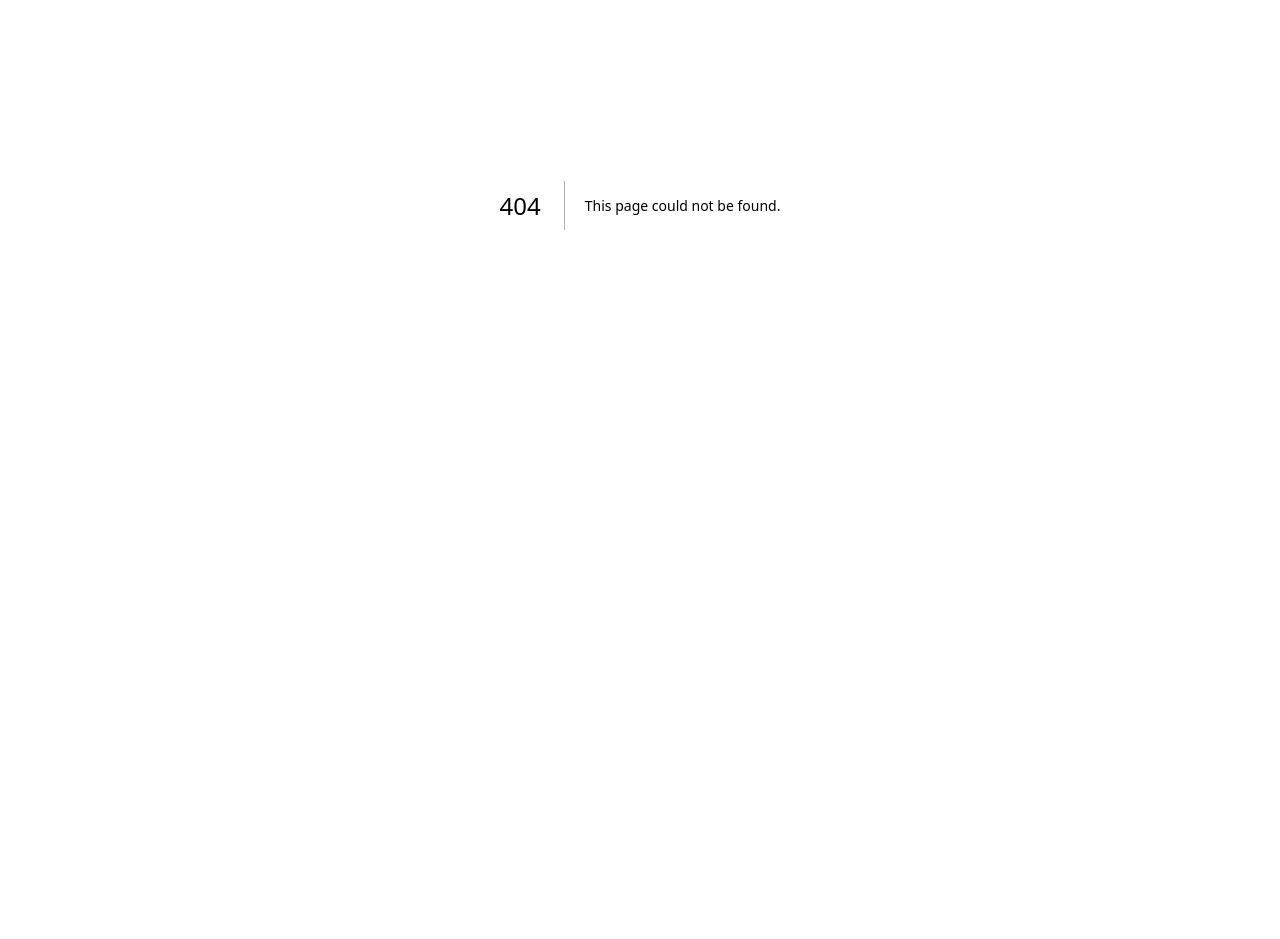
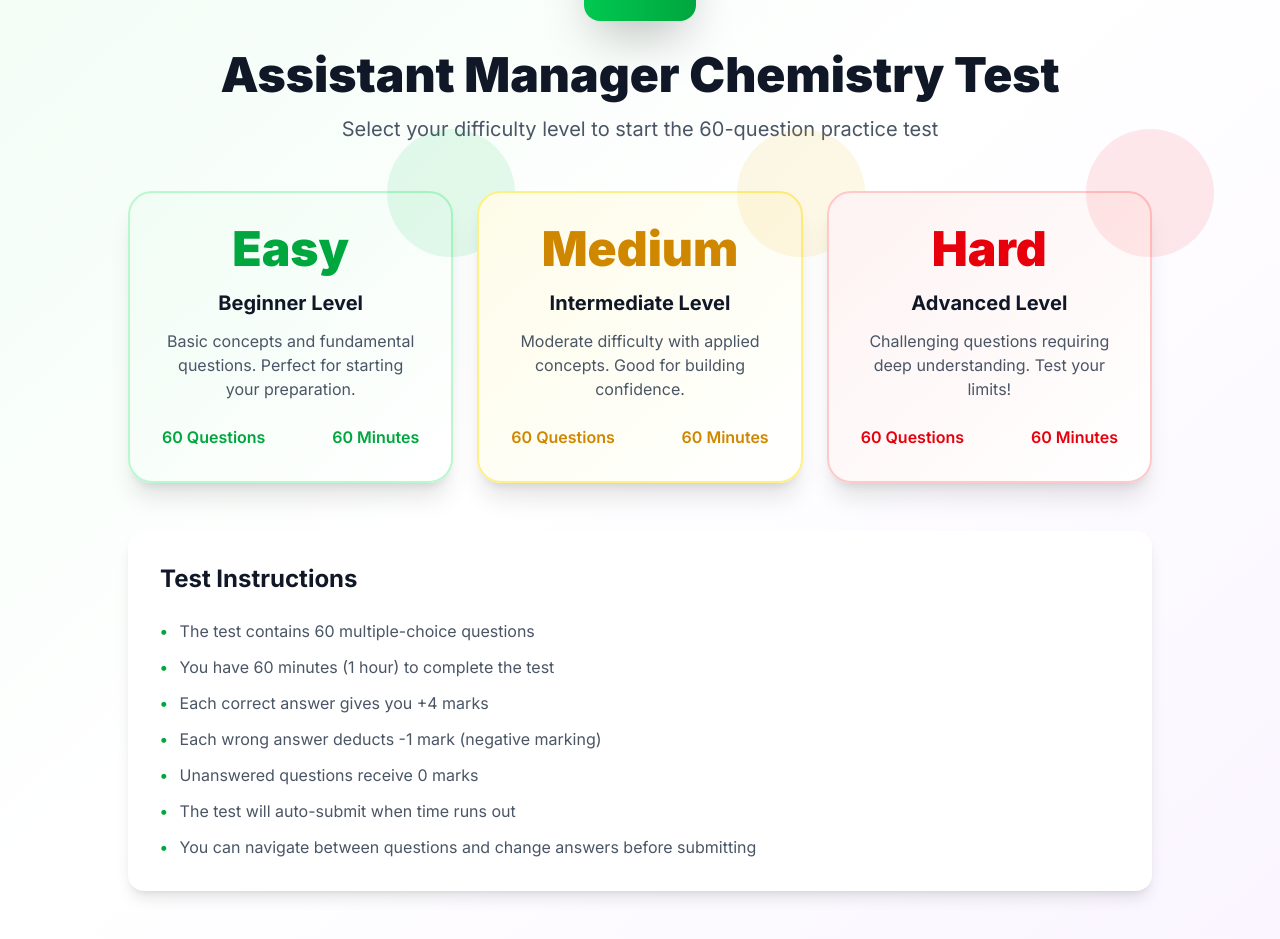
Before and after one commit to coderwhodoesnotcode/daanistan, a Next.js app: page /awc-test-preparation/assistant-manager-chemistry in a window 1280 px wide. Before the commit this address had no page. Shown: the part 260-1199 px from the top of the page. Before the commit the page ends 865 px from the top, so only its background shows below. Built offline with nearby package versions, Linux system fonts and the light colour scheme; no server answers.

Commit message:
deployment issue resolved

```diff
--- /dev/null
+++ b/src/app/awc-test-preparation/assistant-manager-chemistry/page.tsx
@@ -0,0 +1,198 @@
+'use client'
+
+import { useState, useEffect } from 'react'
+import { fetchMCQs, MCQ } from '@/lib/supabaseTypes'
+import QuizInterface from '../../../components/QuizInterface'
+import { FlaskConical, ArrowLeft, Loader2 } from 'lucide-react'
+import Link from 'next/link'
+
+export default function SoftwareTestPage() {
+  const [difficulty, setDifficulty] = useState<'easy' | 'medium' | 'hard' | null>(null)
+  const [mcqs, setMcqs] = useState<MCQ[]>([])
+  const [loading, setLoading] = useState(false)
+  const [error, setError] = useState<string | null>(null)
+  const [testStarted, setTestStarted] = useState(false)
+
+  const loadMCQs = async (selectedDifficulty: 'easy' | 'medium' | 'hard') => {
+    setLoading(true)
+    setError(null)
+    try {
+      const data = await fetchMCQs('chemistry', selectedDifficulty, 60)
+      if (data.length < 60) {
+        setError(`Only ${data.length} questions available for ${selectedDifficulty} difficulty. Need at least 60 questions.`)
+        setLoading(false)
+        return
+      }
+      setMcqs(data)
+      setTestStarted(true)
+    } catch (err) {
+      setError('Failed to load questions. Please try again.')
+      console.error(err)
+    }
+    setLoading(false)
+  }
+
+  const handleDifficultySelect = (selectedDifficulty: 'easy' | 'medium' | 'hard') => {
+    setDifficulty(selectedDifficulty)
+    loadMCQs(selectedDifficulty)
+  }
+
+  if (testStarted && mcqs.length > 0) {
+    return <QuizInterface mcqs={mcqs} category="chemistry" difficulty={difficulty!} />
+  }
+
+  return (
+    <div className="min-h-screen bg-gradient-to-br from-green-50 via-white to-purple-50 dark:from-gray-900 dark:via-black dark:to-gray-900 py-12 px-4">
+      <div className="max-w-5xl mx-auto">
+        {/* Back Button */}
+        <Link
+          href="/awc-test-preparation"
+          className="inline-flex items-center gap-2 text-green-600 dark:text-green-400 hover:text-green-700 dark:hover:text-green-300 mb-8 font-semibold"
+        >
+          <ArrowLeft className="w-5 h-5" />
+          Back to Test Categories
+        </Link>
+
+        {/* Header */}
+        <div className="text-center mb-12">
+          <div className="inline-block p-6 bg-gradient-to-r from-green-500 to-green-600 rounded-2xl shadow-2xl mb-6">
+            <FlaskConical className="w-16 h-16 text-white" />
+          </div>
+          <h1 className="text-4xl md:text-5xl font-black text-gray-900 dark:text-white mb-4">
+            Assistant Manager Chemistry Test
+          </h1>
+          <p className="text-xl text-gray-600 dark:text-gray-300 max-w-2xl mx-auto">
+            Select your difficulty level to start the 60-question practice test
+          </p>
+        </div>
+
+        {/* Error Message */}
+        {error && (
+          <div className="bg-red-50 dark:bg-red-900/20 border-2 border-red-200 dark:border-red-700 rounded-2xl p-6 mb-8">
+            <p className="text-red-600 dark:text-red-400 font-semibold text-center">{error}</p>
+          </div>
+        )}
+
+        {/* Difficulty Selection */}
+        {!loading && (
+          <div className="grid grid-cols-1 md:grid-cols-3 gap-6">
+            {/* Easy */}
+            <button
+              onClick={() => handleDifficultySelect('easy')}
+              className="group relative bg-gradient-to-br from-green-50 to-white dark:from-gray-800 dark:to-gray-700 p-8 rounded-3xl shadow-xl hover:shadow-2xl transition-all duration-300 hover:-translate-y-2 border-2 border-green-200 dark:border-green-600"
+            >
+              <div className="absolute top-0 right-0 w-32 h-32 bg-green-500 rounded-full opacity-10 -mr-16 -mt-16 group-hover:scale-150 transition-transform duration-500"></div>
+              <div className="relative z-10">
+                <div className="text-5xl font-black text-green-600 mb-4">Easy</div>
+                <h3 className="text-xl font-bold text-gray-900 dark:text-white mb-3">
+                  Beginner Level
+                </h3>
+                <p className="text-gray-600 dark:text-gray-300 mb-6">
+                  Basic concepts and fundamental questions. Perfect for starting your preparation.
+                </p>
+                <div className="flex items-center justify-between text-green-600 dark:text-green-400 font-semibold">
+                  <span>60 Questions</span>
+                  <span>60 Minutes</span>
+                </div>
+              </div>
+            </button>
+
+            {/* Medium */}
+            <button
+              onClick={() => handleDifficultySelect('medium')}
+              className="group relative bg-gradient-to-br from-yellow-50 to-white dark:from-gray-800 dark:to-gray-700 p-8 rounded-3xl shadow-xl hover:shadow-2xl transition-all duration-300 hover:-translate-y-2 border-2 border-yellow-200 dark:border-yellow-600"
+            >
+              <div className="absolute top-0 right-0 w-32 h-32 bg-yellow-500 rounded-full opacity-10 -mr-16 -mt-16 group-hover:scale-150 transition-transform duration-500"></div>
+              <div className="relative z-10">
+                <div className="text-5xl font-black text-yellow-600 mb-4">Medium</div>
+                <h3 className="text-xl font-bold text-gray-900 dark:text-white mb-3">
+                  Intermediate Level
+                </h3>
+                <p className="text-gray-600 dark:text-gray-300 mb-6">
+                  Moderate difficulty with applied concepts. Good for building confidence.
+                </p>
+                <div className="flex items-center justify-between text-yellow-600 dark:text-yellow-400 font-semibold">
+                  <span>60 Questions</span>
+                  <span>60 Minutes</span>
+                </div>
+              </div>
+            </button>
+
+            {/* Hard */}
+            <button
+              onClick={() => handleDifficultySelect('hard')}
+              className="group relative bg-gradient-to-br from-red-50 to-white dark:from-gray-800 dark:to-gray-700 p-8 rounded-3xl shadow-xl hover:shadow-2xl transition-all duration-300 hover:-translate-y-2 border-2 border-red-200 dark:border-red-600"
+            >
+              <div className="absolute top-0 right-0 w-32 h-32 bg-red-500 rounded-full opacity-10 -mr-16 -mt-16 group-hover:scale-150 transition-transform duration-500"></div>
+              <div className="relative z-10">
+                <div className="text-5xl font-black text-red-600 mb-4">Hard</div>
+                <h3 className="text-xl font-bold text-gray-900 dark:text-white mb-3">
+                  Advanced Level
+                </h3>
+                <p className="text-gray-600 dark:text-gray-300 mb-6">
+                  Challenging questions requiring deep understanding. Test your limits!
+                </p>
+                <div className="flex items-center justify-between text-red-600 dark:text-red-400 font-semibold">
+                  <span>60 Questions</span>
+                  <span>60 Minutes</span>
+                </div>
+              </div>
+            </button>
+          </div>
+        )}
+
+        {/* Loading State */}
+        {loading && (
+          <div className="bg-white dark:bg-gray-800 rounded-3xl shadow-2xl p-12">
+            <div className="flex flex-col items-center justify-center">
+              <Loader2 className="w-16 h-16 text-green-600 animate-spin mb-4" />
+              <h3 className="text-2xl font-bold text-gray-900 dark:text-white mb-2">
+                Loading Questions...
+              </h3>
+              <p className="text-gray-600 dark:text-gray-300">
+                Preparing your {difficulty} level test
+              </p>
+            </div>
+          </div>
+        )}
+
+        {/* Instructions */}
+        {!loading && (
+          <div className="mt-12 bg-white dark:bg-gray-800 rounded-2xl shadow-lg p-8">
+            <h2 className="text-2xl font-bold text-gray-900 dark:text-white mb-6">Test Instructions</h2>
+            <ul className="space-y-3 text-gray-600 dark:text-gray-300">
+              <li className="flex items-start gap-3">
+                <span className="text-green-600 font-bold">•</span>
+                <span>The test contains 60 multiple-choice questions</span>
+              </li>
+              <li className="flex items-start gap-3">
+                <span className="text-green-600 font-bold">•</span>
+                <span>You have 60 minutes (1 hour) to complete the test</span>
+              </li>
+              <li className="flex items-start gap-3">
+                <span className="text-green-600 font-bold">•</span>
+                <span>Each correct answer gives you +4 marks</span>
+              </li>
+              <li className="flex items-start gap-3">
+                <span className="text-green-600 font-bold">•</span>
+                <span>Each wrong answer deducts -1 mark (negative marking)</span>
+              </li>
+              <li className="flex items-start gap-3">
+                <span className="text-green-600 font-bold">•</span>
+                <span>Unanswered questions receive 0 marks</span>
+              </li>
+              <li className="flex items-start gap-3">
+                <span className="text-green-600 font-bold">•</span>
+                <span>The test will auto-submit when time runs out</span>
+              </li>
+              <li className="flex items-start gap-3">
+                <span className="text-green-600 font-bold">•</span>
+                <span>You can navigate between questions and change answers before submitting</span>
+              </li>
+            </ul>
+          </div>
+        )}
+      </div>
+    </div>
+  )
+}
```
